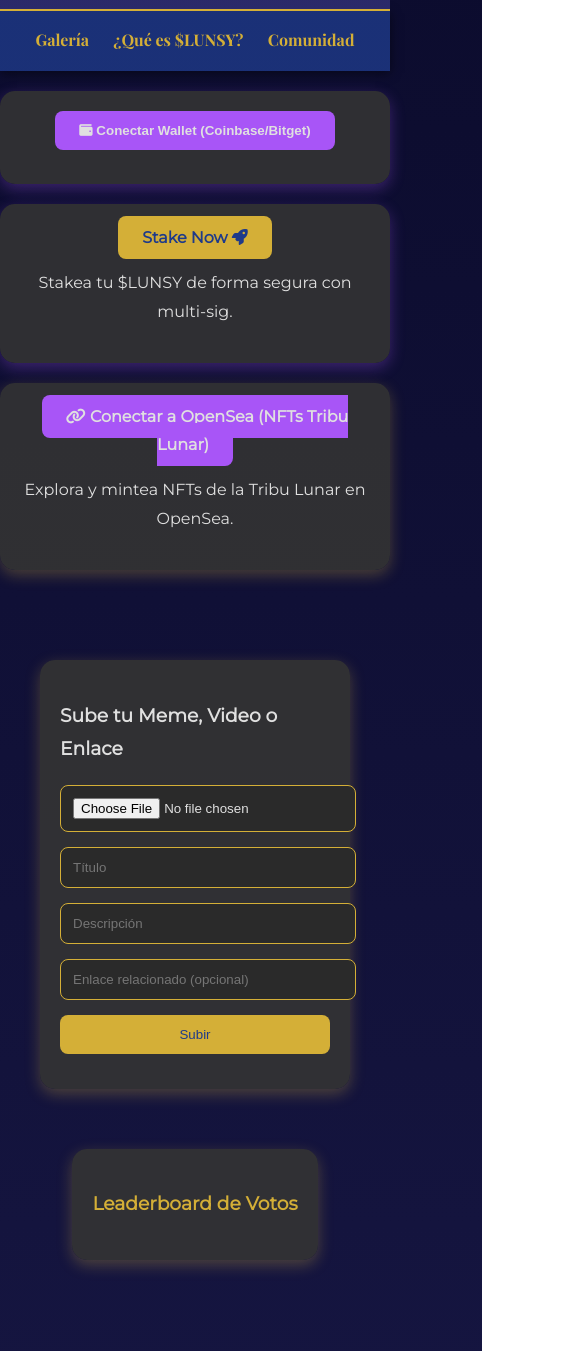
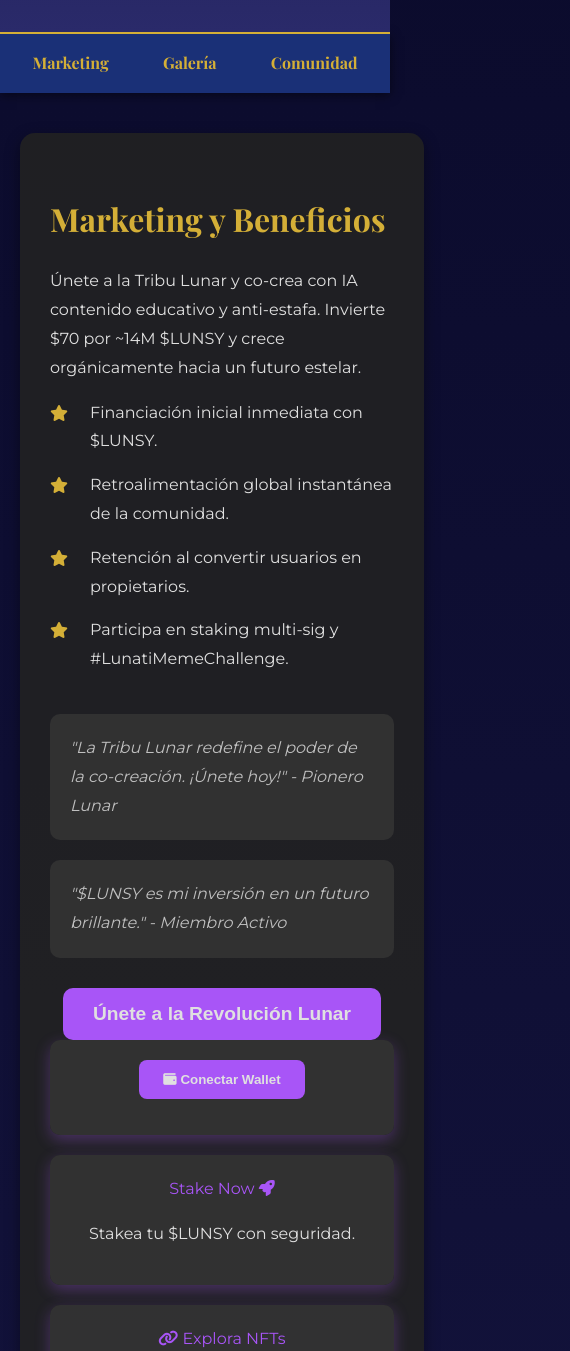
Before and after one commit to Miltonelia/Sitio-web-de-Memes, a plain HTML site: page index.html in a window 390 px wide. Shown: the part 340-1691 px from the top of the page, 570 px wide, since content can reach past the window. Drawn offline with nearby package versions, Linux system fonts and the light colour scheme; a script that the page names is missing.

Commit message:
index.html

```diff
--- a/index.html
+++ b/index.html
@@ -3,7 +3,7 @@
 <head>
     <meta charset="UTF-8">
     <meta name="viewport" content="width=device-width, initial-scale=1.0">
-    <meta name="description" content="#LunatiMemeChallenge: Galería profesional de memes, videos y enlaces de la Tribu Lunar para LunatiSynergy ($LUNSY). Co-crea, vota, conecta tu wallet y explora NFTs en OpenSea.">
+    <meta name="description" content="#LunatiMemeChallenge: Galería de memes, videos y enlaces de la Tribu Lunar para LunatiSynergy ($LUNSY). Co-crea, vota, conecta tu wallet y explora NFTs en OpenSea.">
     <title>#LunatiMemeChallenge - Tribu Lunar</title>
     <link href="https://fonts.googleapis.com/css2?family=Playfair+Display:wght@400;700&family=Montserrat:wght@400&display=swap" rel="stylesheet">
     <link rel="stylesheet" href="https://cdnjs.cloudflare.com/ajax/libs/font-awesome/6.0.0/css/all.min.css">
@@ -32,6 +32,12 @@
             background: linear-gradient(to bottom, #1A1A4A, #2A2A6A);
             position: relative;
             border-bottom: 2px solid #D4AF37;
+        }
+        header img {
+            width: 180px;
+            border-radius: 50%;
+            border: 4px solid #D4AF37;
+            box-shadow: 0 0 20px rgba(212, 175, 55, 0.3);
         }
         header h1 {
             font-family: 'Playfair Display', serif;
@@ -69,13 +75,126 @@
             color: #FFFFFF;
             text-shadow: 0 0 10px #D4AF37;
         }
+        main {
+            display: flex;
+            flex-wrap: wrap;
+            max-width: 1400px;
+            margin: 40px auto;
+            padding: 0 20px;
+        }
+        .left-section, .right-section {
+            flex: 1;
+            min-width: 300px;
+            padding: 30px;
+            background-color: rgba(34, 34, 34, 0.9);
+            border-radius: 15px;
+            box-shadow: 0 5px 15px rgba(0, 0, 0, 0.4);
+            transition: box-shadow 0.4s;
+        }
+        .left-section {
+            margin-right: 20px;
+        }
+        .right-section {
+            margin-left: 20px;
+        }
+        .left-section:hover, .right-section:hover {
+            box-shadow: 0 10px 25px rgba(212, 175, 55, 0.5);
+        }
+        .section-title {
+            font-family: 'Playfair Display', serif;
+            font-size: 2em;
+            color: #D4AF37;
+            margin-bottom: 20px;
+        }
+        .marketing-cta {
+            text-align: center;
+            margin-top: 30px;
+        }
+        .marketing-cta button {
+            background-color: #A855F7;
+            color: #E0E0E0;
+            border: none;
+            padding: 15px 30px;
+            font-size: 1.2em;
+            cursor: pointer;
+            border-radius: 10px;
+            transition: background-color 0.3s, box-shadow 0.3s;
+        }
+        .marketing-cta button:hover {
+            background-color: #D4AF37;
+            box-shadow: 0 0 20px #D4AF37;
+        }
+        .benefits-list {
+            list-style: none;
+            padding: 0;
+        }
+        .benefits-list li {
+            margin: 15px 0;
+            padding-left: 40px;
+            position: relative;
+        }
+        .benefits-list li:before {
+            content: '\f005';
+            font-family: 'Font Awesome 6 Free';
+            font-weight: 900;
+            position: absolute;
+            left: 0;
+            color: #D4AF37;
+        }
+        .testimonials {
+            margin-top: 40px;
+        }
+        .testimonial {
+            margin: 20px 0;
+            padding: 20px;
+            background-color: rgba(51, 51, 51, 0.9);
+            border-radius: 10px;
+            font-style: italic;
+            color: #C0C0C0;
+        }
+        #wallet-section, #staking-section, #opensea-section, #upload-form {
+            text-align: center;
+            padding: 20px;
+            background-color: rgba(51, 51, 51, 0.9);
+            border-radius: 10px;
+            margin-bottom: 20px;
+            box-shadow: 0 5px 15px rgba(168, 85, 247, 0.3);
+        }
+        button {
+            background-color: #A855F7;
+            color: #E0E0E0;
+            border: none;
+            padding: 12px 24px;
+            cursor: pointer;
+            font-weight: bold;
+            transition: background-color 0.3s, box-shadow 0.3s;
+            border-radius: 8px;
+        }
+        button:hover {
+            background-color: #D4AF37;
+            box-shadow: 0 0 15px #D4AF37;
+        }
+        input {
+            width: 100%;
+            padding: 12px;
+            margin: 10px 0;
+            border-radius: 8px;
+            border: 1px solid #D4AF37;
+            background-color: #2A2A2A;
+            color: #E0E0E0;
+        }
+        a {
+            color: #A855F7;
+            text-decoration: none;
+            transition: color 0.3s;
+        }
+        a:hover {
+            color: #D4AF37;
+        }
         .meme-gallery {
             display: grid;
             grid-template-columns: repeat(auto-fit, minmax(300px, 1fr));
             gap: 30px;
-            padding: 40px;
-            max-width: 1400px;
-            margin: 0 auto;
         }
         .meme-item {
             border: 2px solid #D4AF37;
@@ -90,29 +209,6 @@
             transform: translateY(-10px);
             box-shadow: 0 10px 25px rgba(212, 175, 55, 0.5);
         }
-        .meme-item img, .meme-item video {
-            max-width: 100%;
-            height: auto;
-            cursor: pointer;
-            border-radius: 10px;
-            border: 1px solid #A855F7;
-            box-shadow: 0 0 10px rgba(168, 85, 247, 0.3);
-        }
-        .meme-item a {
-            color: #A855F7;
-            display: block;
-            margin-top: 10px;
-            transition: color 0.3s;
-        }
-        .meme-item a:hover {
-            color: #D4AF37;
-        }
-        .meme-item p {
-            margin-top: 10px;
-            font-size: 1.1em;
-            color: #C0C0C0;
-            font-style: italic;
-        }
         .modal {
             display: none;
             position: fixed;
@@ -124,30 +220,12 @@
             overflow: auto;
             background-color: rgba(0,0,0,0.95);
             padding-top: 60px;
-            animation: fadeIn 0.5s;
-        }
-        @keyframes fadeIn {
-            from {opacity: 0;}
-            to {opacity: 1;}
         }
         .modal-content {
             margin: auto;
             display: block;
             width: 80%;
             max-width: 800px;
-            animation: zoom 0.6s;
-        }
-        @keyframes zoom {
-            from {transform: scale(0);}
-            to {transform: scale(1);}
-        }
-        #caption {
-            margin: auto;
-            display: block;
-            width: 80%;
-            text-align: center;
-            color: #ccc;
-            padding: 10px 0;
         }
         .close {
             position: absolute;
@@ -161,169 +239,11 @@
         .close:hover {
             color: #D4AF37;
         }
-        .info-section, .community-section {
-            margin: 40px auto;
-            padding: 30px;
-            background-color: rgba(34, 34, 34, 0.9);
-            border-radius: 15px;
-            max-width: 1200px;
-            box-shadow: 0 5px 15px rgba(0, 0, 0, 0.4);
-            transition: box-shadow 0.4s;
-        }
-        .info-section:hover, .community-section:hover {
-            box-shadow: 0 10px 25px rgba(212, 175, 55, 0.5);
-        }
-        .community-section a {
-            color: #D4AF37;
-            margin-right: 15px;
-            text-decoration: none;
-            font-weight: bold;
-            transition: color 0.3s;
-        }
-        .community-section a:hover {
-            color: #FFFFFF;
-            text-shadow: 0 0 10px #D4AF37;
-        }
-        footer {
-            text-align: center;
-            margin-top: 40px;
-            padding: 20px;
-            background-color: #1E3A8A;
-            font-size: 0.9em;
-            color: #B0B0B0;
-            border-top: 2px solid #D4AF37;
-        }
-        /* Wallet Connection */
-        #wallet-section {
-            text-align: center;
-            margin: 20px auto;
+        #leaderboard {
+            margin: 30px 0;
             padding: 20px;
             background-color: rgba(51, 51, 51, 0.9);
             border-radius: 15px;
-            max-width: 400px;
-            box-shadow: 0 5px 15px rgba(168, 85, 247, 0.3);
-        }
-        #connect-wallet {
-            background-color: #A855F7;
-            color: #E0E0E0;
-            border: none;
-            padding: 12px 24px;
-            cursor: pointer;
-            font-weight: bold;
-            transition: background-color 0.3s, box-shadow 0.3s;
-            border-radius: 8px;
-        }
-        #connect-wallet:hover {
-            background-color: #D4AF37;
-            box-shadow: 0 0 15px #D4AF37;
-        }
-        #wallet-address {
-            margin-top: 10px;
-            font-size: 0.9em;
-            color: #C0C0C0;
-        }
-        /* Upload Form */
-        #upload-form {
-            margin-top: 30px;
-            padding: 20px;
-            background-color: rgba(51, 51, 51, 0.9);
-            border-radius: 15px;
-            box-shadow: 0 5px 15px rgba(212, 175, 55, 0.3);
-        }
-        #upload-form input, #upload-form button {
-            display: block;
-            margin: 15px 0;
-            width: 100%;
-            padding: 12px;
-            border-radius: 8px;
-            border: 1px solid #D4AF37;
-            background-color: #2A2A2A;
-            color: #E0E0E0;
-        }
-        #upload-form button {
-            background-color: #D4AF37;
-            color: #1E3A8A;
-            border: none;
-            cursor: pointer;
-            transition: background-color 0.3s, box-shadow 0.3s;
-        }
-        #upload-form button:hover {
-            background-color: #A855F7;
-            box-shadow: 0 0 15px #A855F7;
-        }
-        /* Votación */
-        .vote-btn {
-            background-color: #A855F7;
-            color: #E0E0E0;
-            border: none;
-            padding: 8px 16px;
-            cursor: pointer;
-            margin-top: 10px;
-            border-radius: 8px;
-            transition: background-color 0.3s, box-shadow 0.3s;
-        }
-        .vote-btn:hover {
-            background-color: #D4AF37;
-            box-shadow: 0 0 15px #D4AF37;
-        }
-        .vote-count {
-            font-size: 0.8em;
-            color: #D4AF37;
-            margin-top: 5px;
-        }
-        /* Staking Section (separado) */
-        #staking-section {
-            text-align: center;
-            margin: 20px auto;
-            padding: 20px;
-            background-color: rgba(51, 51, 51, 0.9);
-            border-radius: 15px;
-            max-width: 400px;
-            box-shadow: 0 5px 15px rgba(168, 85, 247, 0.3);
-        }
-        #staking-section a {
-            background-color: #D4AF37;
-            color: #1E3A8A;
-            padding: 12px 24px;
-            text-decoration: none;
-            font-weight: bold;
-            border-radius: 8px;
-            transition: background-color 0.3s, box-shadow 0.3s;
-        }
-        #staking-section a:hover {
-            background-color: #A855F7;
-            box-shadow: 0 0 15px #A855F7;
-        }
-        /* OpenSea */
-        #opensea-section {
-            text-align: center;
-            margin: 20px auto;
-            padding: 20px;
-            background-color: rgba(51, 51, 51, 0.9);
-            border-radius: 15px;
-            max-width: 400px;
-            box-shadow: 0 5px 15px rgba(212, 175, 55, 0.3);
-        }
-        #connect-opensea {
-            background-color: #A855F7;
-            color: #E0E0E0;
-            padding: 12px 24px;
-            text-decoration: none;
-            font-weight: bold;
-            border-radius: 8px;
-            transition: background-color 0.3s, box-shadow 0.3s;
-        }
-        #connect-opensea:hover {
-            background-color: #D4AF37;
-            box-shadow: 0 0 15px #D4AF37;
-        }
-        /* Leaderboard */
-        #leaderboard {
-            margin: 30px auto;
-            padding: 20px;
-            background-color: rgba(51, 51, 51, 0.9);
-            border-radius: 15px;
-            max-width: 600px;
             box-shadow: 0 5px 15px rgba(212, 175, 55, 0.3);
         }
         #leaderboard h3 {
@@ -341,7 +261,6 @@
             border-radius: 8px;
             text-align: center;
         }
-        /* Dark/Light Mode Toggle */
         #mode-toggle {
             position: absolute;
             top: 20px;
@@ -366,16 +285,15 @@
         body.light-mode footer {
             background-color: #E0E0E5;
         }
-        /* Media Queries for Responsivity */
         @media (max-width: 768px) {
+            main {
+                flex-direction: column;
+            }
+            .left-section, .right-section {
+                margin: 0 0 20px 0;
+            }
             .meme-gallery {
                 grid-template-columns: 1fr;
-            }
-            header h1 {
-                font-size: 2.5em;
-            }
-            nav ul li {
-                margin: 0 10px;
             }
         }
     </style>
@@ -389,54 +307,82 @@
     </header>
     <nav>
         <ul>
+            <li><a href="#marketing">Marketing</a></li>
             <li><a href="#gallery">Galería</a></li>
-            <li><a href="#about">¿Qué es $LUNSY?</a></li>
             <li><a href="#community">Comunidad</a></li>
         </ul>
     </nav>
-    <section id="wallet-section">
-        <button id="connect-wallet"><i class="fas fa-wallet"></i> Conectar Wallet (Coinbase/Bitget)</button>
+    <main>
+        <section class="left-section" id="marketing">
+            <h2 class="section-title">Marketing y Beneficios</h2>
+            <p>Únete a la Tribu Lunar y co-crea con IA contenido educativo y anti-estafa. Invierte $70 por ~14M $LUNSY y crece orgánicamente hacia un futuro estelar.</p>
+            <ul class="benefits-list">
+                <li>Financiación inicial inmediata con $LUNSY.</li>
+                <li>Retroalimentación global instantánea de la comunidad.</li>
+                <li>Retención al convertir usuarios en propietarios.</li>
+                <li>Participa en staking multi-sig y #LunatiMemeChallenge.</li>
+            </ul>
+            <div class="testimonials">
+                <div class="testimonial">"La Tribu Lunar redefine el poder de la co-creación. ¡Únete hoy!" - Pionero Lunar</div>
+                <div class="testimonial">"$LUNSY es mi inversión en un futuro brillante." - Miembro Activo</div>
+            </div>
+            <div class="marketing-cta">
+                <button onclick="window.location.href='https://staking.lunatisynergy.com';">Únete a la Revolución Lunar</button>
+            </div>
+            <div id="wallet-section">
+                <button id="connect-wallet"><i class="fas fa-wallet"></i> Conectar Wallet</button>
                 <p id="wallet-address"></p>
+            </div>
+            <div id="staking-section">
+                <a href="https://staking.lunatisynergy.com" target="_blank">Stake Now <i class="fas fa-rocket"></i></a>
+                <p>Stakea tu $LUNSY con seguridad.</p>
+            </div>
+            <div id="opensea-section">
+                <a id="connect-opensea" href="https://opensea.io/collection/tribu-lunar-nfts" target="_blank"><i class="fas fa-link"></i> Explora NFTs</a>
+                <p>Descubre y mintea NFTs únicos.</p>
+            </div>
         </section>
-    <section id="staking-section">
-        <a href="https://staking.lunatisynergy.com" target="_blank">Stake Now <i class="fas fa-rocket"></i></a>
-        <p>Stakea tu $LUNSY de forma segura con multi-sig.</p>
-    </section>
-    <section id="opensea-section">
-        <a id="connect-opensea" href="https://opensea.io/collection/tribu-lunar-nfts" target="_blank"><i class="fas fa-link"></i> Conectar a OpenSea (NFTs Tribu Lunar)</a>
-        <p>Explora y mintea NFTs de la Tribu Lunar en OpenSea.</p>
-    </section>
-    <section id="gallery" class="meme-gallery">
+        <section class="right-section" id="gallery">
+            <h2 class="section-title">Galería de Memes</h2>
+            <div class="meme-gallery">
+                <div class="meme-item">
+                    <img src="placeholder.png" alt="Meme 1" data-caption="Descripción del Meme 1">
+                    <p>Título del Meme 1</p>
+                    <a href="https://example.com" target="_blank">Enlace relacionado</a>
+                    <button class="vote-btn" onclick="vote(1)">Votar <i class="fas fa-thumbs-up"></i></button>
+                    <span class="vote-count" id="vote1">0 votos</span>
+                </div>
+                <div class="meme-item">
+                    <video controls>
+                        <source src="placeholder-video.mp4" type="video/mp4">
+                    </video>
+                    <p>Título del Video 1</p>
+                    <a href="https://example.com" target="_blank">Enlace relacionado</a>
+                    <button class="vote-btn" onclick="vote(2)">Votar <i class="fas fa-thumbs-up"></i></button>
+                    <span class="vote-count" id="vote2">0 votos</span>
+                </div>
                 <div id="upload-form">
-            <h3>Sube tu Meme, Video o Enlace</h3>
+                    <h3>Sube tu Contenido</h3>
                     <input type="file" id="media-file" accept="image/,video/">
                     <input type="text" id="media-title" placeholder="Título">
                     <input type="text" id="media-desc" placeholder="Descripción">
-            <input type="url" id="media-link" placeholder="Enlace relacionado (opcional)">
+                    <input type="url" id="media-link" placeholder="Enlace (opcional)">
                     <button onclick="uploadMedia()">Subir</button>
                 </div>
                 <div id="leaderboard">
                     <h3>Leaderboard de Votos</h3>
                     <ul id="leaderboard-list"></ul>
                 </div>
+            </div>
         </section>
-    <section id="about" class="info-section">
-        <h2>¿Qué es $LUNSY?</h2>
-        <p>LunatiSynergy es la memecoin de la Tribu Lunar en Solana. Invierte $70 por ~14M $LUNSY, stakea con multi-sig, y co-crea. Filosofía: Orgánico 100%, anti-estafa. Enlace al contrato: [tu-enlace].</p>
-    </section>
-    <section id="community" class="community-section">
-        <h2>Comunidad</h2>
-        <p>¡Únete a la conversación y forma parte de la Tribu Lunar!</p>
-        <a href="https://x.com/TribuLunarOficial" target="_blank"><i class="fab fa-twitter"></i> X</a>
-        <a href="https://t.me/TribuLunar" target="_blank"><i class="fab fa-telegram"></i> Telegram</a>
-    </section>
+    </main>
     <footer>
         <p>&copy; 2025 La Tribu Lunar</p>
         <p>Aviso: No somos asesores financieros. Invertir conlleva riesgos. Política de privacidad: [enlace].</p>
     </footer>
     <div id="myModal" class="modal">
         <span class="close">&times;</span>
-        <img src="lunati-logo.png" alt="Logo LunatiSynergy" />
+        <img class="modal-content" id="imgModal">
         <div id="caption"></div>
     </div>
     <script>
@@ -448,13 +394,16 @@
   messagingSenderId: "432528047009",
   appId: "1:432528047009:web:0b94c71013e84b8545a9e0"
 };
+        };
         firebase.initializeApp(firebaseConfig);
         const storage = firebase.storage();
         const db = firebase.firestore();
+
         const modal = document.getElementById("myModal");
         const modalImg = document.getElementById("imgModal");
         const captionText = document.getElementById("caption");
         const closeBtn = document.querySelector(".close");
+
         document.querySelectorAll(".meme-item img").forEach(img => {
             img.onclick = function() {
                 modal.style.display = "block";
@@ -462,16 +411,20 @@
                 captionText.innerHTML = this.dataset.caption;
             }
         });
+
         closeBtn.onclick = function() {
             modal.style.display = "none";
         }
+
         window.onclick = function(event) {
             if (event.target == modal) {
                 modal.style.display = "none";
             }
         };
+
         const connectWalletBtn = document.getElementById("connect-wallet");
         const walletAddress = document.getElementById("wallet-address");
+
         connectWalletBtn.onclick = async () => {
             if (window.solana) {
                 try {
@@ -489,6 +442,7 @@
                 alert("Instala una wallet Solana como Phantom, Coinbase o Bitget Wallet.");
             }
         };
+
         function uploadMedia() {
             const file = document.getElementById("media-file").files[0];
             const title = document.getElementById("media-title").value;
@@ -515,6 +469,7 @@
                 alert("Selecciona un archivo");
             }
         }
+
         function loadMedia() {
             const gallery = document.querySelector(".meme-gallery");
             gallery.innerHTML = '';
@@ -539,6 +494,7 @@
                 });
             });
         }
+
         function vote(id) {
             db.collection('media').doc(id).update({
                 votes: firebase.firestore.FieldValue.increment(1)
@@ -546,12 +502,15 @@
                 loadMedia();
             });
         }
+
         loadMedia();
+
         function toggleMode() {
             document.body.classList.toggle('light-mode');
             localStorage.setItem('mode', document.body.classList.contains('light-mode') ? 'light' : 'dark');
             document.getElementById("mode-toggle").innerHTML = document.body.classList.contains('light-mode') ? '<i class="fas fa-sun"></i>' : '<i class="fas fa-moon"></i>';
         }
+
         if (localStorage.getItem('mode') === 'light') {
             document.body.classList.add('light-mode');
             document.getElementById("mode-toggle").innerHTML = '<i class="fas fa-sun"></i>';
```
Lines whose indentation alone changed are shown as unchanged.
